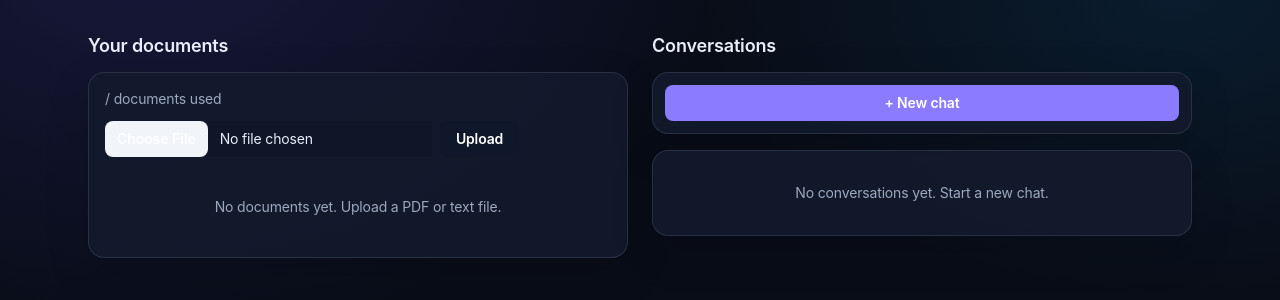
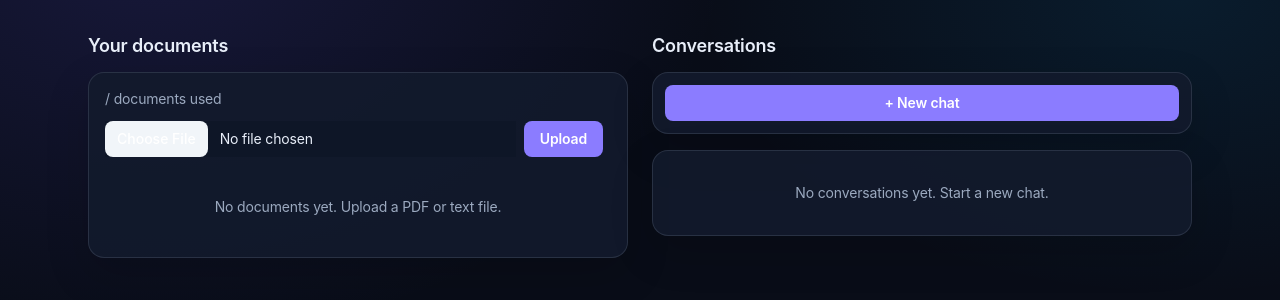
Before and after one commit to Kushe602/AI-SaaS-with-RAG, a FastAPI app: template app/templates/dashboard.html in a window 1280 px wide. Shown: the part 67-367 px from the top of the page. Run offline with FastAPI, Linux system fonts and the light colour scheme; the template is opened without the code that fills it, so the values that code supplies are empty; some libraries are stand-ins or nearby versions.

Commit message:
Show upload progress and make the upload action explicit

```diff
--- a/app/templates/partials/documents_panel.html
+++ b/app/templates/partials/documents_panel.html
@@ -3,17 +3,17 @@
     <span class="text-slate-500">{{ documents_used }}/{{ documents_limit }} documents used</span>
   </div>
 
-  <form hx-post="/documents/upload"
+  <form data-doc-upload hx-post="/documents/upload"
         hx-target="#documents-panel"
         hx-swap="outerHTML"
         hx-encoding="multipart/form-data"
         class="flex items-center gap-2">
     <input type="file" name="file" accept=".pdf,.txt,.md,.markdown" required
            class="flex-1 text-sm file:mr-3 file:rounded-lg file:border-0 file:bg-slate-100 file:px-3 file:py-2 file:text-sm file:font-medium hover:file:bg-slate-200" />
-    <button type="submit" class="rounded-lg bg-slate-900 px-4 py-2 text-sm font-semibold text-white hover:bg-slate-700">
+    <button type="submit" class="rounded-lg bg-indigo-600 px-4 py-2 text-sm font-semibold text-white hover:bg-indigo-500 disabled:cursor-wait disabled:opacity-60">
       Upload
     </button>
-    <span class="htmx-indicator text-sm text-slate-400">Processing…</span>
+    <span data-upload-status class="text-sm text-slate-400" role="status" aria-live="polite"></span>
   </form>
 
   {% if error %}
```
